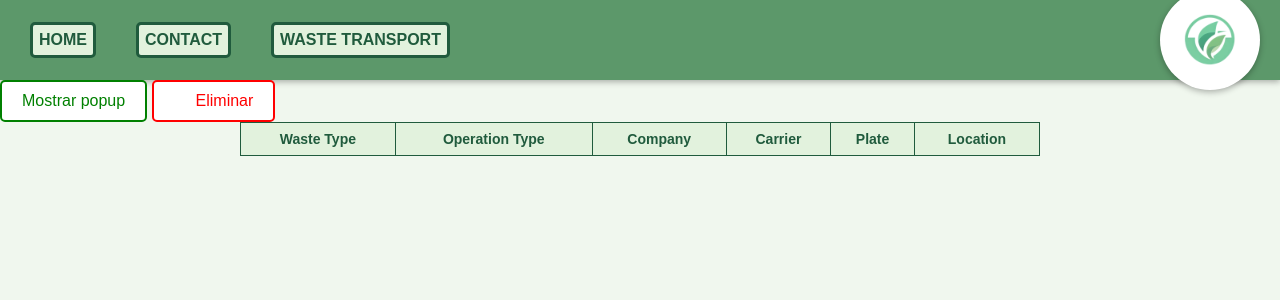
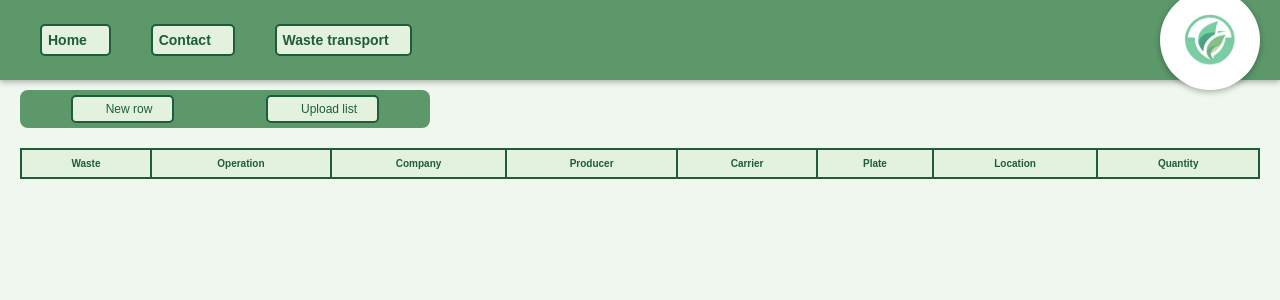
Before and after one commit to S77VEN31/Caso_3_Esencial_Verde, a Flask app: page /containers in a window 1280 px wide. Shown: the top 300 px of the page. Run offline with Flask 3, Linux system fonts and the light colour scheme; data that the repository does not hold is empty; some libraries are stand-ins or nearby versions; some web fonts are replaced.

Commit message:
add: get all rows functions

```diff
--- a/escencial-verde-app/app/app.py
+++ b/escencial-verde-app/app/app.py
@@ -3,6 +3,7 @@ from models import db
 from flask import jsonify
 
 app = Flask(__name__)
+app.config['SESSION_TYPE'] = 'filesystem'
 
 
 @app.route("/")
@@ -18,7 +19,6 @@ def about():
 @app.route("/contact")
 def contact():
     return render_template("contact.html")
-
 
 @app.route("/containers")
 def containers():
--- a/escencial-verde-app/app/static/css/containers.styles.css
+++ b/escencial-verde-app/app/static/css/containers.styles.css
@@ -7,17 +7,15 @@ body {
 
 table {
     border-collapse: collapse;
-    width: 100%;
-    max-width: 800px;
-    margin: 0 auto;
+    margin: 20px;
     font-family: Arial, sans-serif;
-    font-size: 14px;
+    font-size: 10px;
     text-align: center;
 }
 
 th, td {
     padding: 8px;
-    border: 1px solid #205b3d;
+    border: 2px solid #205b3d;
     background-color: #e2f2dd;
     color: #205b3d;
 }
@@ -35,10 +33,6 @@ td button {
     transition: background-color 0.2s ease-in-out;
 }
 
-td button:hover {
-    background-color: #fff;
-    color: #205b3d;
-}
 
 .container-transport-main-container {
     display: flex;
@@ -46,20 +40,28 @@ td button:hover {
     width: 100%;
     flex-direction: column;
 }
-
+.upload-buttons-container {
+    display: flex;
+    padding: 5px;
+    border-radius: 8px;
+    background-color: #5c986a;
+    max-width: 400px;
+    justify-content: space-around;
+    margin: 10px 20px 0px 20px;
+}
 .add-container-button {
-    background-color: white;
-    color: green;
-    border: 2px solid green;
-    padding: 10px 20px;
+    background-color: #e2f2dd;
+    color: #205b3d;
+    border: 2px solid #205b3d;
+    padding: 5px 20px;
     border-radius: 5px;
-    font-size: 16px;
+    font-size: 12px;
     cursor: pointer;
     transition: background-color 0.3s, color 0.3s;
 }
 
 .add-container-button:hover {
-    background-color: green;
+    background-color: #205b3d;
     color: white;
 }
 
@@ -68,8 +70,8 @@ td button:hover {
     border: 2px solid red;
     color: red;
     border-radius: 5px;
-    padding: 10px 20px;
-    font-size: 16px;
+    padding: 5px 20px;
+    font-size: 12px;
     cursor: pointer;
     transition: all 0.3s ease;
 }
@@ -77,10 +79,6 @@ td button:hover {
 .delete-button:hover {
     background-color: red;
     color: white;
-}
-
-.delete-button i {
-    margin-right: 5px;
 }
 
 .popup {
--- a/escencial-verde-app/app/static/css/header.styles.css
+++ b/escencial-verde-app/app/static/css/header.styles.css
@@ -57,7 +57,7 @@ body {
 }
 
 .header-item-wrapper {
-    margin-left: 30px;
+    margin-left: 40px;
     display: flex;
     align-items: center;
     list-style: none;
@@ -71,17 +71,24 @@ body {
 }
 
 .header-text {
-    border: #205b3d 3px solid;
+    display: flex;
+    border: #205b3d 2px solid;
     background-color: #e2f2dd;
     color: #205b3d;
     text-decoration: none;
-    font-size: 16px;
+    font-size: 14px;
     font-weight: bold;
     padding: 6px;
-    text-transform: uppercase;
+    gap: 8px;
     border-radius: 5px;
     text-align: center;
+    align-items: center;
 }
+.icon {
+    font-size: 10px;
+    margin-bottom: -1px;
+}
+
 
 .header-text:hover {
     transition: background-color 0.3s, color 0.3s;
--- a/escencial-verde-app/app/static/js/containers.js
+++ b/escencial-verde-app/app/static/js/containers.js
@@ -36,25 +36,60 @@ function addRow() {
   var wasteTypeCell = row.insertCell();
   var operationTypeCell = row.insertCell();
   var companyCell = row.insertCell();
+  var producerCell = row.insertCell();
   var carrierCell = row.insertCell();
   var plateCell = row.insertCell();
   var locationCell = row.insertCell();
+  var quantityCell = row.insertCell();
   var deleteCell = row.insertCell(); // Nueva celda para el botón de eliminar
 
   wasteTypeCell.innerHTML = currentOperation.wasteType;
   operationTypeCell.innerHTML = currentOperation.operationType;
   companyCell.innerHTML = currentOperation.company;
+  producerCell.innerHTML = currentOperation.producer;
   carrierCell.innerHTML = currentOperation.carrier;
   plateCell.innerHTML = currentOperation.plate;
   locationCell.innerHTML = currentOperation.location;
+  quantityCell.innerHTML = currentOperation.quantity;
 
   // Crear el botón de eliminar y agregarlo a la celda correspondiente
   var deleteButton = document.createElement("button");
-  deleteButton.innerHTML = "Eliminar";
+  deleteButton.classList.add("delete-button");
+  deleteButton.innerHTML = '<i class="fas fa-trash"></i>'
   deleteButton.onclick = function() {
     // Eliminar la fila correspondiente al botón de eliminar
     var rowIndex = this.parentNode.parentNode.rowIndex;
     table.deleteRow(rowIndex);
   };
   deleteCell.appendChild(deleteButton);
+
 }
+
+
+
+
+function getAllRows() {
+  var table = document.getElementById("myTable");
+  var rows = table.getElementsByTagName("tbody")[0].getElementsByTagName("tr");
+  var data = [];
+
+  for (var i = 0; i < rows.length; i++) {
+    var row = rows[i];
+    var cells = row.getElementsByTagName("td");
+
+    var obj = {
+      wasteType: cells[0].innerHTML,
+      operationType: cells[1].innerHTML,
+      company: cells[2].innerHTML,
+      producer: cells[3].innerHTML,
+      carrier: cells[4].innerHTML,
+      plate: cells[5].innerHTML,
+      location: cells[6].innerHTML,
+      quantity: cells[7].innerHTML
+    };
+
+    data.push(obj);
+  }
+  console.log(data)
+  return data;
+}
--- a/escencial-verde-app/app/templates/containers.html
+++ b/escencial-verde-app/app/templates/containers.html
@@ -139,31 +139,38 @@
         </div>
         <div class="buttons-container">
           <button class="add-container-button" onclick="hidePopup(); addRow()">
+            <i class="fas fa-paper-plane"></i>
             Submit
           </button>
-          <button class="delete-button" onclick="hidePopup()">Close</button>
+          <button class="delete-button" onclick="hidePopup()">
+            <i class="fas fa-times"></i>
+            Close
+          </button>
         </div>
       </div>
     </div>
     <div class="container-transport-main-container">
-      <div>
+      <div class="upload-buttons-container">
         <button class="add-container-button" onclick="showPopup()">
-          Mostrar popup
+          <i class="fas fa-plus"></i>
+          New row
         </button>
-        <button class="delete-button">
-          <i class="fas fa-trash"></i>
-          Eliminar
+        <button class="add-container-button" onclick="getAllRows()">
+          <i class="fas fa-upload"></i>
+          Upload list
         </button>
       </div>
       <table id="myTable" border="1">
         <thead>
           <tr>
-            <th>Waste Type</th>
-            <th>Operation Type</th>
+            <th>Waste</th>
+            <th>Operation</th>
             <th>Company</th>
+            <th>Producer</th>
             <th>Carrier</th>
             <th>Plate</th>
             <th>Location</th>
+            <th>Quantity</th>
           </tr>
         </thead>
         <tbody>
--- a/escencial-verde-app/app/templates/header.html
+++ b/escencial-verde-app/app/templates/header.html
@@ -2,18 +2,32 @@
   <head>
     <link rel="stylesheet" href="{{ url_for('static', filename='css/header.styles.css') }}">
     <script src="{{ url_for('static', filename='js/header.js') }}"></script>
+    <script src="{{ url_for('static', filename='js/all.min.js') }}"></script>
+    <link
+      rel="stylesheet"
+      href="{{ url_for('static', filename='css/all.min.css') }}"
+    />
   </head>
   <body>
     <header class="header-main-container">
       <ul class="header-item-wrapper header-list">
         <li class="header-item">
-          <a class="header-text" href="{{ url_for('about') }}">Home</a>
+          <a class="header-text" href="{{ url_for('about') }}">
+            Home
+            <i class="fas fa-home icon"></i>
+          </a>
         </li>
         <li class="header-item">
-          <a class="header-text" href="{{ url_for('contact') }}">Contact</a>
+          <a class="header-text" href="{{ url_for('contact') }}">
+            Contact
+            <i class="fas fa-phone-alt icon"></i>
+          </a>
         </li>
         <li class="header-item">
-          <a class="header-text" href="{{ url_for('containers') }}">Waste transport</a>
+          <a class="header-text" href="{{ url_for('containers') }}">
+            Waste transport
+            <i class="fas fa-truck icon"></i>
+          </a>
         </li>
         <li class="dropdown">
           <a href="#" id="dropdown-btn">Menú <i class="fas fa-caret-down"></i></a>
```
Also changed, not shown: 2 other files.
